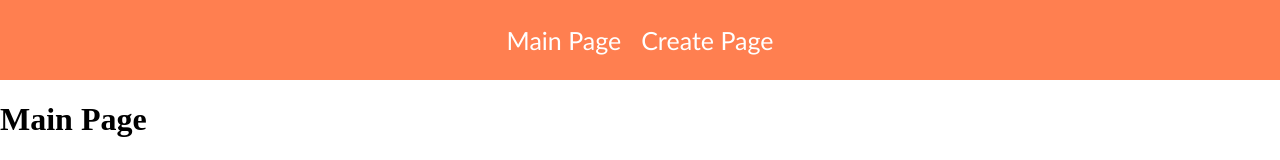
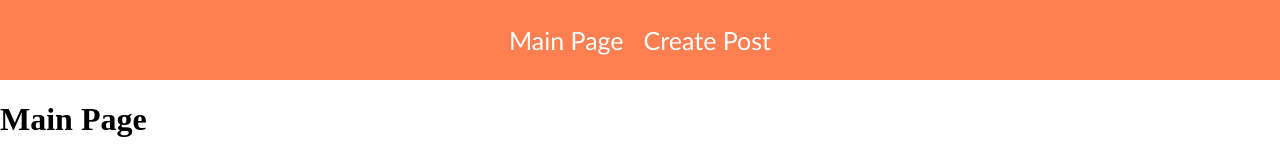
Before and after one commit to erizta/blogClient, a React (Create React App) app: page / in a window 1280 px wide. Shown: the top 160 px of the page. Built offline with nearby package versions, Linux system fonts and the light colour scheme.

Commit message:
Update App.js

```diff
--- a/src/App.js
+++ b/src/App.js
@@ -10,13 +10,13 @@ function App() {
       <div className="navbar">
         <div className="links">
           <a href="/">Main Page</a>
-          <a href="/createpost">Create Page</a>
+          <a href="/createpost">Create Post</a>
         </div>
       </div>
 
       <Router>
         <Route path="/" exact render={(props) => <MainPage />} />
-        <Route path="/createpost" render={(props) => <CreatePost />} />
+        <Route path="/createpost" render={(props) => <CreatePost  />} />
         {/* <Route path="/" /> */}
       </Router>
 
```
